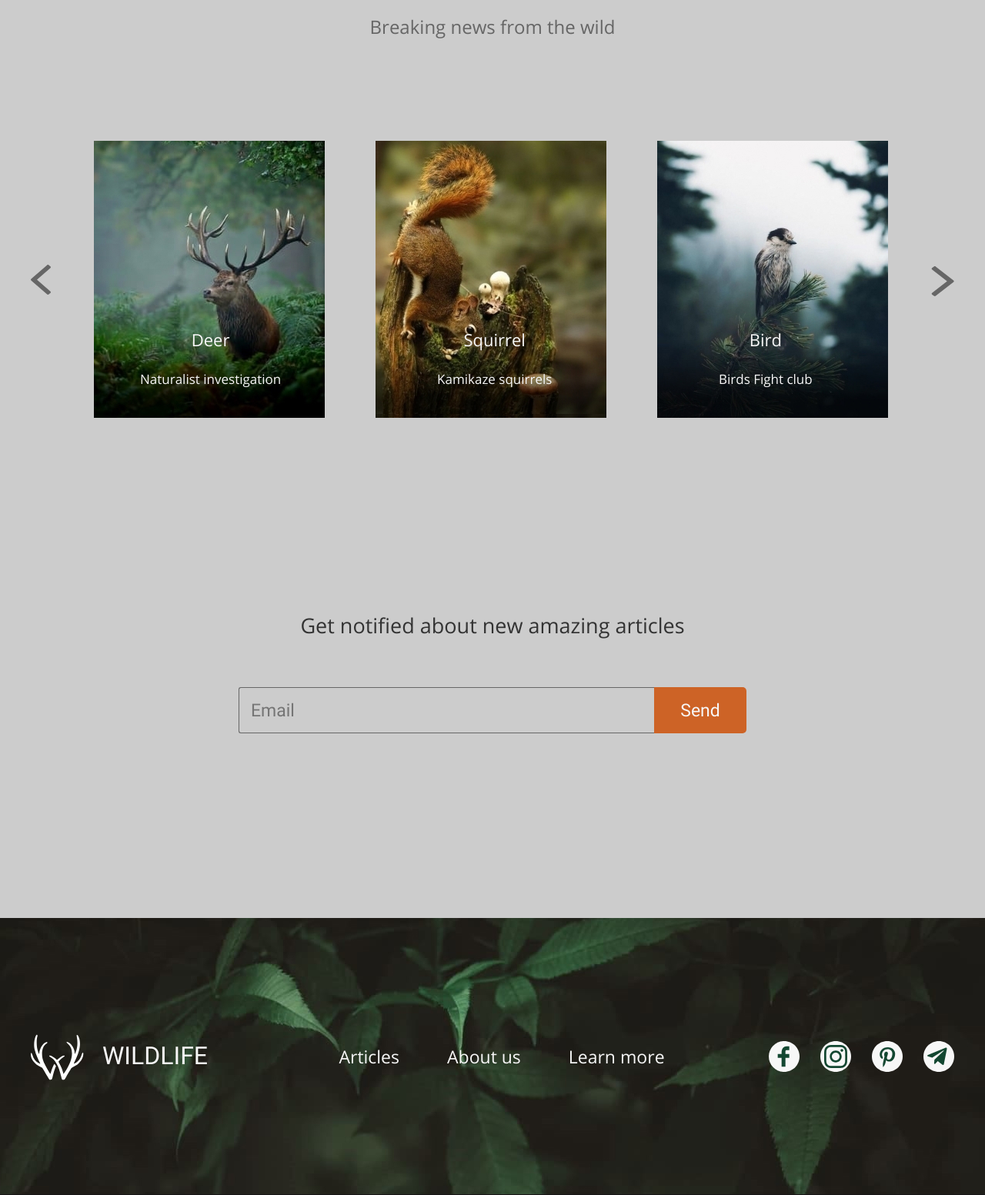
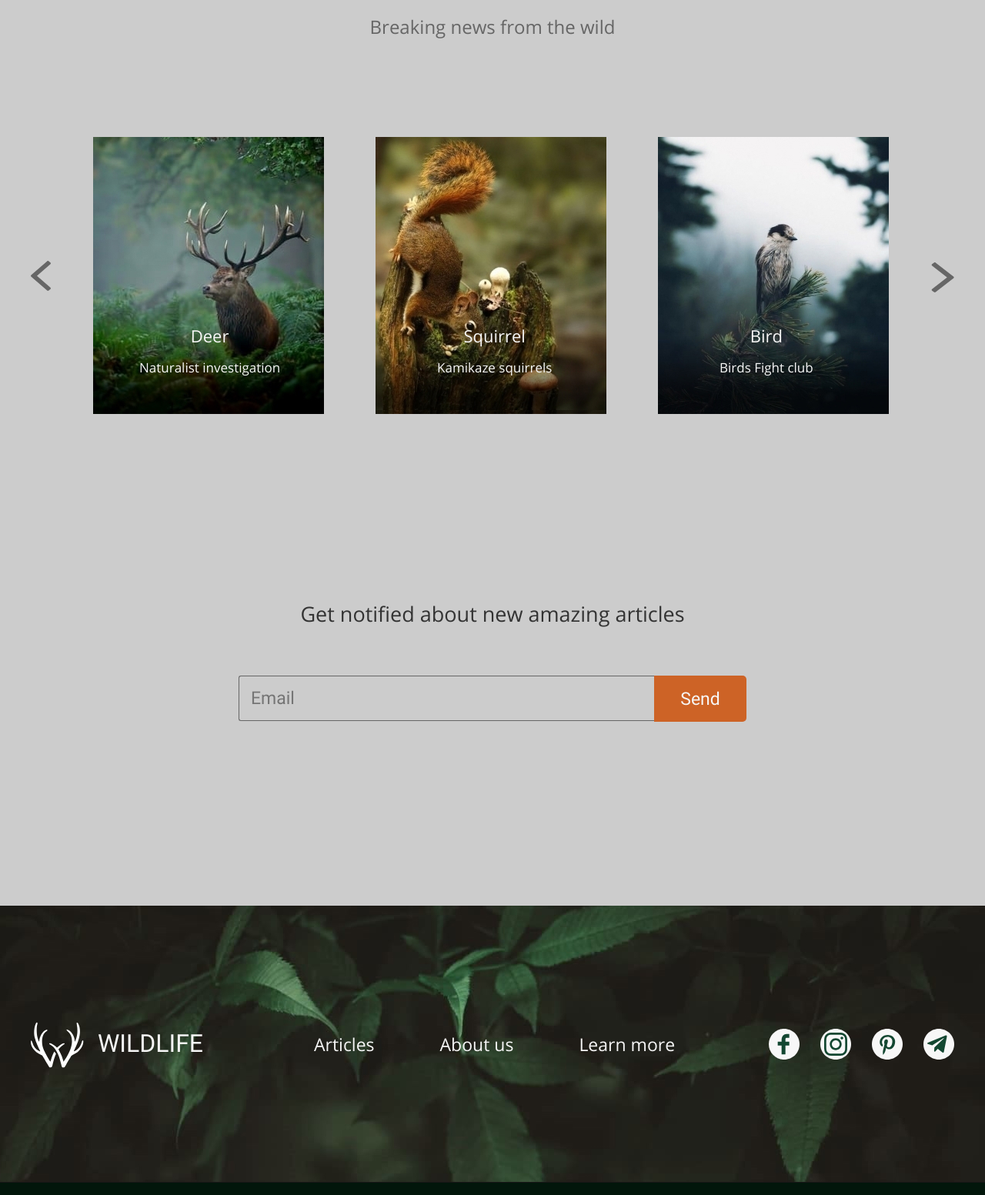
Before and after one commit to ArtemSlotin/wildlife, a plain HTML site: page index.html in a window 1280 px wide. Shown: the part 975-2528 px from the top of the page at 77% size. Drawn offline with Linux system fonts and the light colour scheme.

Commit message:
fix: change div survival and adjust site layout

```diff
--- a/css/style.css
+++ b/css/style.css
@@ -54,6 +54,21 @@ body{
     background: #02160b;
 }
 
+.wrapper{
+    max-width: 1200px;
+    width: 100%;
+    margin: 0 auto;
+}
+/* HEADER */
+.header{
+    display: flex;
+    justify-content: space-between;
+    align-items: center;
+    box-sizing: border-box;
+    margin: 0 auto;
+    height: 100px;
+}
+
 .header_logo{
     display: flex;
     text-align: center;
@@ -62,9 +77,8 @@ body{
     transition: all 1s;
 }
 
-
 .header_logo-text{
-    padding-left: 16px;
+    padding-left: 10px;
     font-family: "Roboto", sans-serif;
     font-size: 32px;
     line-height: 60px;
@@ -88,6 +102,7 @@ body{
     color: #CD6326;
 }
 
+/* Logo */
 .deer_horns {
     transition: 1s ease;
 }
@@ -102,26 +117,13 @@ body{
 }
 
 
-.header{
-    display: flex;
-    justify-content: space-between;
-    align-items: center;
-    box-sizing: border-box;
-    margin: 20px auto;
-    height: 100px;
-}
 
-.wrapper{
-    max-width: 1200px;
-    width: 100%;
-    margin: 0 auto;
-}
-
-
+/* Header menu */
 .header_nav{
     display: flex;
     justify-content: space-between;
 }
+
 .nav_list{
     display: flex;
     justify-content: space-between;
@@ -129,20 +131,9 @@ body{
     align-content: center;
 }
 
-
-
-.header_wrapper{
-    display: flex;
-    flex-wrap: wrap;
-    align-items: flex-end;
-    justify-content: space-between;
-}
-
-
 .nav_item{
     padding-left: 62px;
 }
-
 
 .header_link{
     font-family: "Open Sans";
@@ -151,6 +142,13 @@ body{
     text-decoration: none;
     color: #f7f7f7;
 
+}
+
+.header_link:hover, .header_link:active{
+    color: #CD6326;
+    cursor: pointer;
+    box-sizing: border-box;
+    outline: none;
 }
 
 .search_item {
@@ -188,15 +186,6 @@ body{
     border:2px solid #8F5613;
 }
 
-
-.header_link:hover, .header_link:active{
-    color: #CD6326;
-    cursor: pointer;
-    box-sizing: border-box;
-    outline: none;
-}
-
-
 .sign_in{
     font-family: "Roboto", sans-serif;
     font-size: 23px;
@@ -215,6 +204,7 @@ body{
 }
 
 
+/* Block of header and survival */
 .fox {
     height: 780px;
     background: #02160b top url(../assets/img/fox.png) no-repeat;
@@ -247,15 +237,15 @@ h2{
 
 .article{
     padding: 50px 0;
-    font-family: "Open Sans", sans-serif;
+    font-family: "Open Sans";
     font-size: 18px;
-    line-height: 27px;
+    line-height: 28px;
     font-weight: 400;
     width: 274px;
 }
 
+/* btn DONATE */
 .donate-btn{
-    /* margin-top: 50px; */
     width: 160px;
     height: 60px;
     margin-bottom: 240px;
@@ -279,8 +269,9 @@ h2{
 .donate-btn:active{
     background-color: #8F5613;
 }
-/* second part - latest article */
 
+
+/* second part - LATEST ARTICLE */
 
 .breaking_news{
     font-family: "Open Sans";
@@ -292,7 +283,6 @@ h2{
     margin-top: 20px;
     color: #666666;
 }
-
 
 /* main grey color */
 
@@ -306,11 +296,13 @@ h2{
     align-content: center;
 }
 
+
+/* Slider with cards */
 .slider {
     display: flex;
     justify-content: space-between;
     width: 1200px;
-    margin-top: 120px;
+    margin-top: 115px;
 }
 
 .left_arrow {
@@ -335,11 +327,11 @@ h2{
     transform: scale(1.4);
 }
 
-
+/* CARDS */
 .cards {
     width: 300px;
     height: 360px;
-    margin: 10px;
+    margin: 10px 12px;
     position: relative;
 }
 .card_description-1 {
@@ -357,14 +349,14 @@ h2{
     top: 240px;
     left: 80px;
 }
-
+/* CARD description */
 h4 {
     font-family: "Open Sans", sans-serif;
     font-size: 22px;
     line-height: 36px;
     font-weight: 400;
     color: #f7f7f7;
-    margin-bottom: 20px;
+    margin-bottom: 10px;
 }
 
 .card-subtitle {
@@ -374,7 +366,7 @@ h4 {
     font-weight: 400;
 }
 
-
+/* BG images slides */
 .slide-1 {
     background: url(../assets/img/deer.jpg);
 }
@@ -402,7 +394,12 @@ h3 {
     text-align: center;
     color: #333333;
 
-    margin-top: 240px;
+    margin-top: 230px;
+}
+
+/* GET NOTIFIED - Для отправки данных */
+.get_notified {
+    background-color: #cccccc;
 }
 
 .input_email {
@@ -419,7 +416,7 @@ h3 {
     box-sizing: border-box;
     outline: none;
     width: 540px;
-    height: 60px;
+    height: 59px;
     padding: 0 15px;
     border: 1px #666666 solid;
     background: #cccccc;
@@ -481,8 +478,15 @@ h3 {
 }
 
 .footer_nav {
+    display: flex;
     justify-content: space-between;
+    align-items: center;
+    width: 480px;
+    margin-left: 60px;
+}
 
+.footer_nav_li {
+    padding-right: 85px;
 }
 
 .nav_link {
@@ -497,6 +501,7 @@ h3 {
 .nav_link:hover {
     color:  #E39128;
 }
+
 /* social tinklas */
 .social_list {
     display: flex;
--- a/index.html
+++ b/index.html
@@ -58,7 +58,7 @@
 
 <!-- Main part  -->
     <main class="main">
-        <div class="survival">
+        <div class="latest_articles">
             <div class="wrapper">
                     <h2>Latest articles</h2>
                     <p class="breaking_news">Breaking news from the wild</p>
@@ -103,11 +103,14 @@
                     </div>
                 </div>
                 <!--input email, submit and h3-->
-                <h3>Get notified about new amazing articles</h3>
-                <form class="input_email">
-                    <input class="get_email" type="text" placeholder="Email">
-                    <input class="get_submit" type="submit" value="Send">
-                </form>
+
+                <div class="get_notified">
+                    <h3>Get notified about new amazing articles</h3>
+                    <form class="input_email">
+                        <input class="get_email" type="email" placeholder="Email">
+                        <input class="get_submit" type="submit" value="Send">
+                    </form>
+                </div>
             </div>
         </div>
     </main>
@@ -124,9 +127,9 @@
 
         <nav class="footer_nav">
             <ul class="nav_list">
-                <li class="nav_item"><a href="#" class="nav_link">Articles</a></li>
-                <li class="nav_item"><a href="#" class="nav_link">About us</a></li>
-                <li class="nav_item"><a href="#" class="nav_link">Learn more</a></li>
+                <li class="footer_nav_li"><a href="#" class="nav_link">Articles</a></li>
+                <li class="footer_nav_li"><a href="#" class="nav_link">About us</a></li>
+                <li><a href="#" class="nav_link">Learn more</a></li>
             </ul>
         </nav>
 
```
